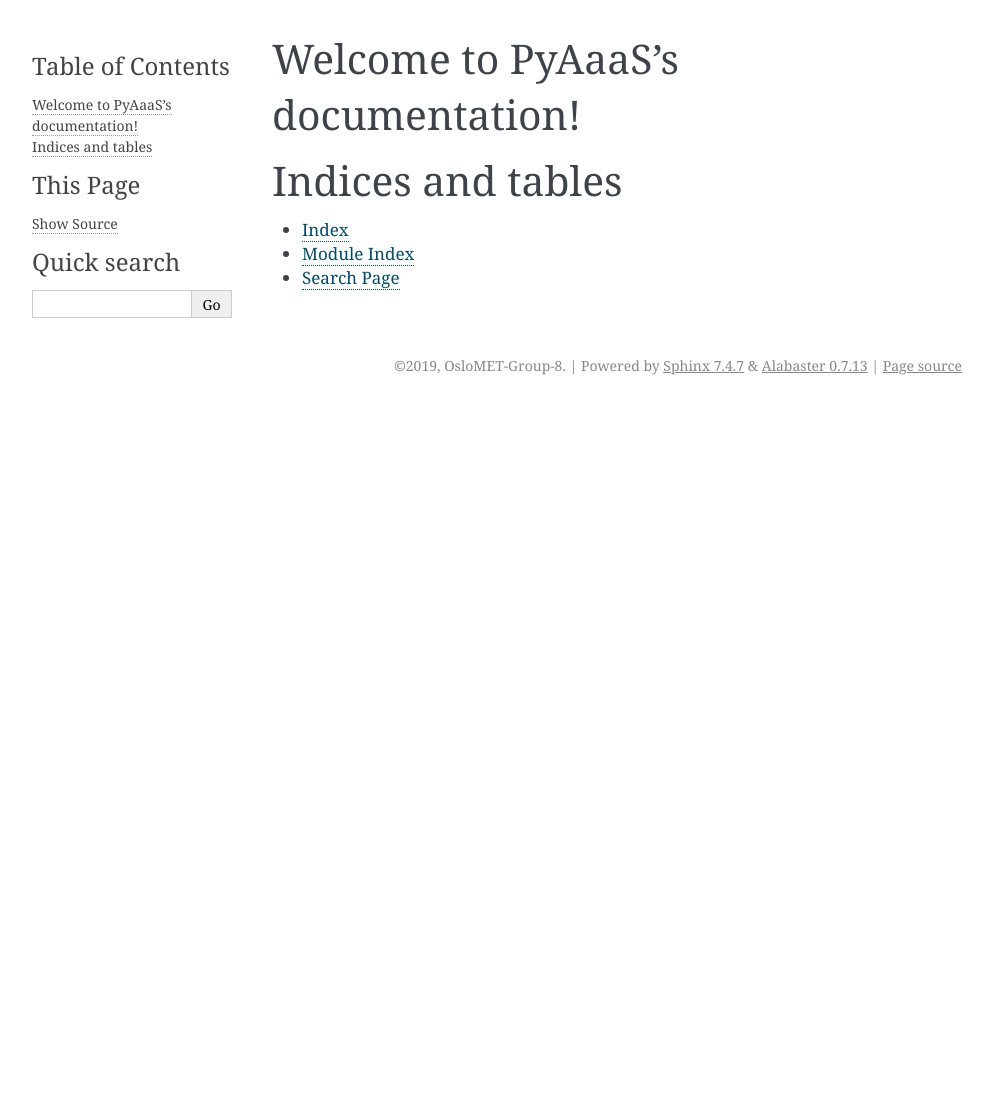
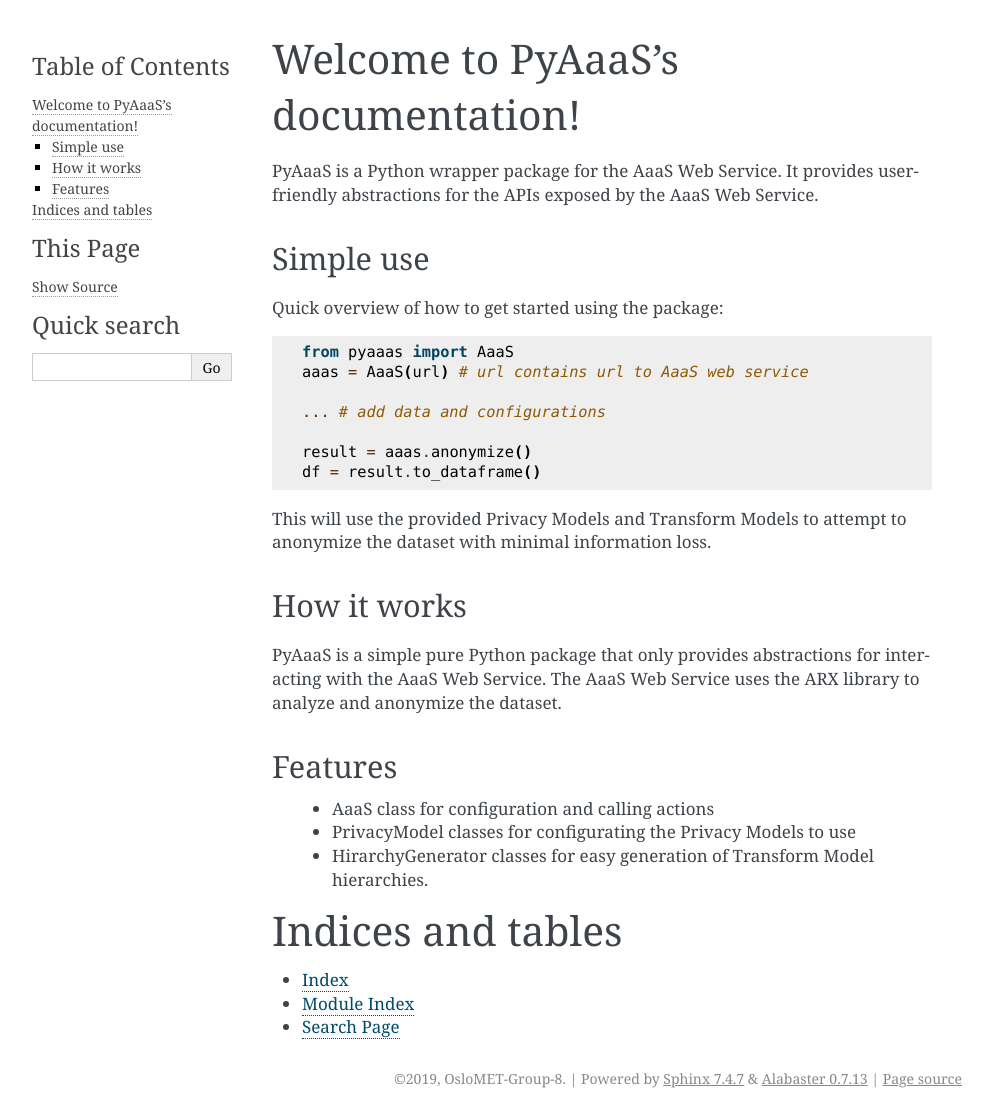
Before and after one commit to navikt/pyarxaas, a Sphinx documentation site: the page built from docs/index.rst, in a window 1280 px wide. Shown: the whole page, without its empty margins (148-1141 px from the left). Built offline with Sphinx 7.4.7, drawn with Linux system fonts in a browser that asks for light colours; formulas are drawn with MathJax 3; before the commit the page ends 900 px from its top, so only the background shows below that.

Commit message:
Add Documentation index content

```diff
--- a/docs/index.rst
+++ b/docs/index.rst
@@ -5,6 +5,38 @@
 
 Welcome to PyAaaS's documentation!
 ==================================
+
+PyAaaS is a Python wrapper package for the AaaS Web Service.
+It provides user-friendly abstractions for the APIs exposed by the AaaS Web Service.
+
+Simple use
+----------
+Quick overview of how to get started using the package::
+
+   from pyaaas import AaaS
+   aaas = AaaS(url) # url contains url to AaaS web service
+
+   ... # add data and configurations
+
+   result = aaas.anonymize()
+   df = result.to_dataframe()
+
+This will use the provided Privacy Models and Transform Models to attempt to anonymize the dataset with minimal information loss.
+
+How it works
+------------
+
+PyAaaS is a simple pure Python package that only provides abstractions for interacting with the AaaS Web Service.
+The AaaS Web Service uses the ARX library to analyze and anonymize the dataset.
+
+Features
+--------
+
+ - AaaS class for configuration and calling actions
+ - PrivacyModel classes for configurating the Privacy Models to use
+ - HirarchyGenerator classes for easy generation of Transform Model hierarchies.
+
+
 
 .. toctree::
    :maxdepth: 2
```
